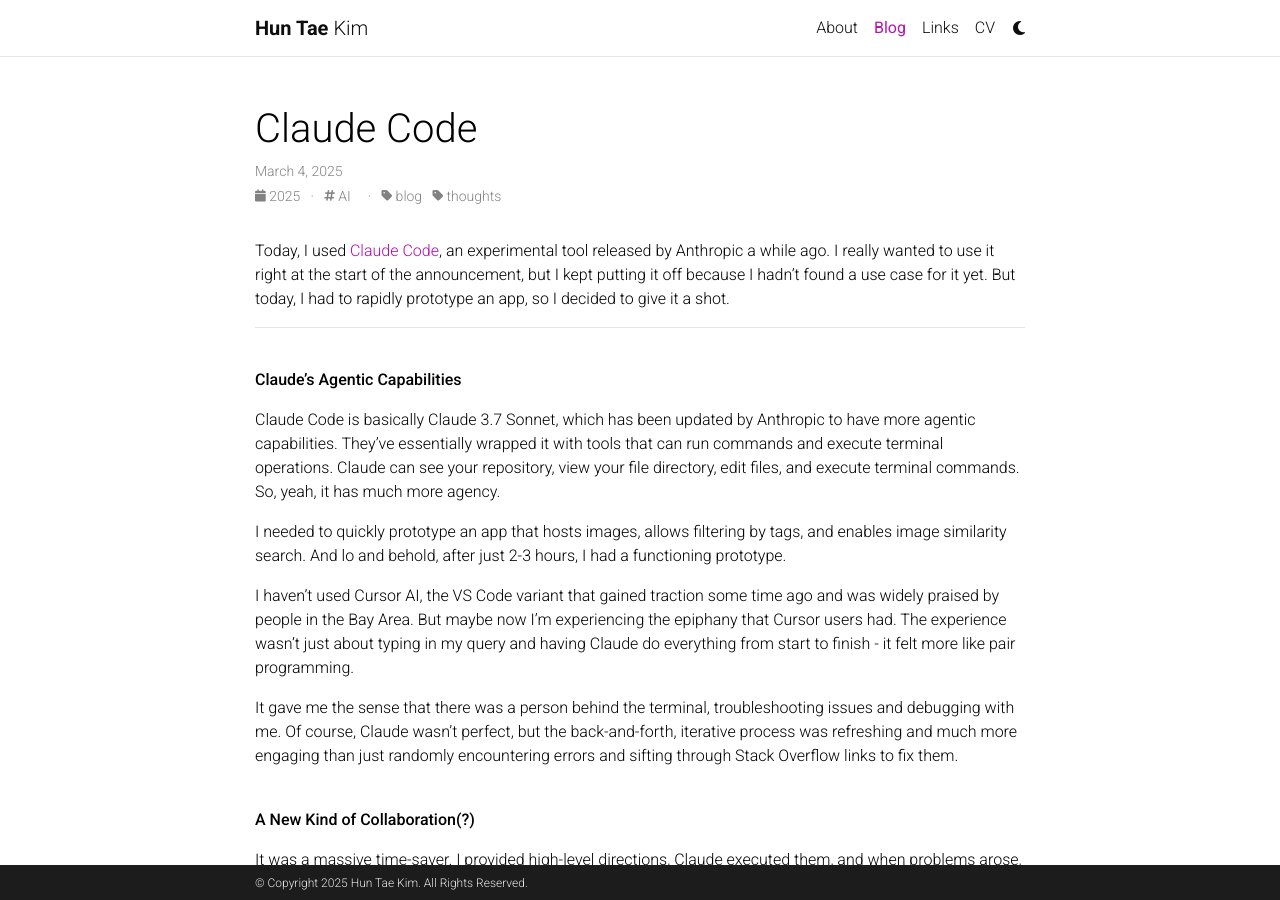
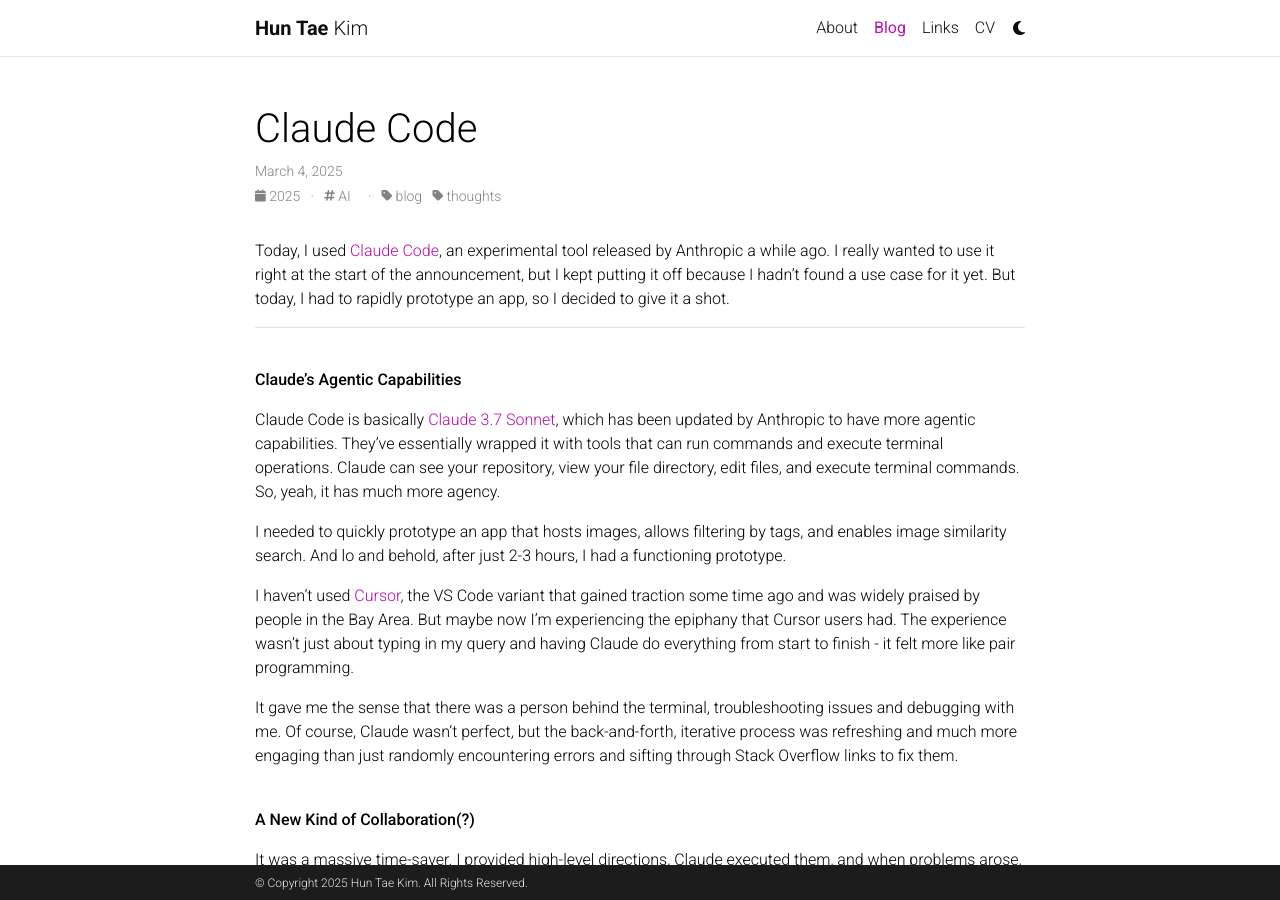
Before and after one commit to ht0324/ht0324.github.io, a Jekyll site: the page built from _posts/2025-03-04-Claude-Code.md, in a window 1280 px wide and 900 px high. Built offline with Jekyll 4.4.1, drawn with Linux system fonts in a browser that asks for light colours; comment, search, counter and statistics services are not loaded; a style sheet for code colours, icons or effects is not loaded; some of the changed text lies outside the part shown.

Commit message:
Enhance blog posts by adding links for clarity and improving collaborative insights in "Claude Code" and "Smarter than LLM" articles

```diff
--- a/_posts/2025-03-04-Claude-Code.md
+++ b/_posts/2025-03-04-Claude-Code.md
@@ -14,18 +14,18 @@
 <br />
 **Claude's Agentic Capabilities**
 
-Claude Code is basically Claude 3.7 Sonnet, which has been updated by Anthropic to have more agentic capabilities. They’ve essentially wrapped it with tools that can run commands and execute terminal operations. Claude can see your repository, view your file directory, edit files, and execute terminal commands. So, yeah, it has much more agency.
+Claude Code is basically [Claude 3.7 Sonnet](https://www.anthropic.com/news/claude-3-7-sonnet), which has been updated by Anthropic to have more agentic capabilities. They’ve essentially wrapped it with tools that can run commands and execute terminal operations. Claude can see your repository, view your file directory, edit files, and execute terminal commands. So, yeah, it has much more agency.
 
 I needed to quickly prototype an app that hosts images, allows filtering by tags, and enables image similarity search. And lo and behold, after just 2-3 hours, I had a functioning prototype.
 
-I haven’t used Cursor AI, the VS Code variant that gained traction some time ago and was widely praised by people in the Bay Area. But maybe now I’m experiencing the epiphany that Cursor users had. The experience wasn’t just about typing in my query and having Claude do everything from start to finish - it felt more like pair programming.
+I haven’t used [Cursor](https://www.cursor.com/), the VS Code variant that gained traction some time ago and was widely praised by people in the Bay Area. But maybe now I’m experiencing the epiphany that Cursor users had. The experience wasn’t just about typing in my query and having Claude do everything from start to finish - it felt more like pair programming.
 
 It gave me the sense that there was a person behind the terminal, troubleshooting issues and debugging with me. Of course, Claude wasn’t perfect, but the back-and-forth, iterative process was refreshing and much more engaging than just randomly encountering errors and sifting through Stack Overflow links to fix them.
 
 <br />
 **A New Kind of Collaboration(?)**
 
-It was a massive time-saver. I provided high-level directions, Claude executed them, and when problems arose, we solved them together. The biggest revelation was how collaborative the process felt - it was much easier and more efficient than doing everything on my own, or using a chat interface.
+It was a massive time-saver. I provided high-level directions, Claude executed them, and when problems arose, we solved them together. The biggest surprise was how collaborative the process felt - it was much easier and more efficient than doing everything on my own, or switching back and fourth using a chat interface.
 
 If I had done this single-handedly, it would have taken days. But for just $3.50 in API costs (which might seem expensive depending on your threshold), I built a prototype that I’m pretty confident in within 2–3 hours.
 
@@ -53,3 +53,5 @@
 In terms of intelligence, today’s top LLMs are already more knowledgeable than humans. But in terms of agency, humans still have the upper hand. However, after my interaction with Claude Code, I caught a glimpse of a future where machines will reach agency supremacy as well. When that happens, it won’t be collaboration - it will be a full [Humans Need Not Apply](https://www.youtube.com/watch?v=7Pq-S557XQU)(outdated, but still relevant).
 
 I encourage everyone reading this to try it for themselves. Hearing about it isn’t the same as experiencing it firsthand. Maybe I’m exaggerating, but I stand by my belief that this kind of automation is a matter of when, not if. And this is the worst this technology will ever be, it’s only going to get better from here.
+
+<br />
```
Also changed, not shown: _posts/2025-02-12-Smarter-than-LLM.md (+3 -2 lines), _posts/2025-02-28-Link-Archive-Feb-2025.md (+3 -3 lines).
